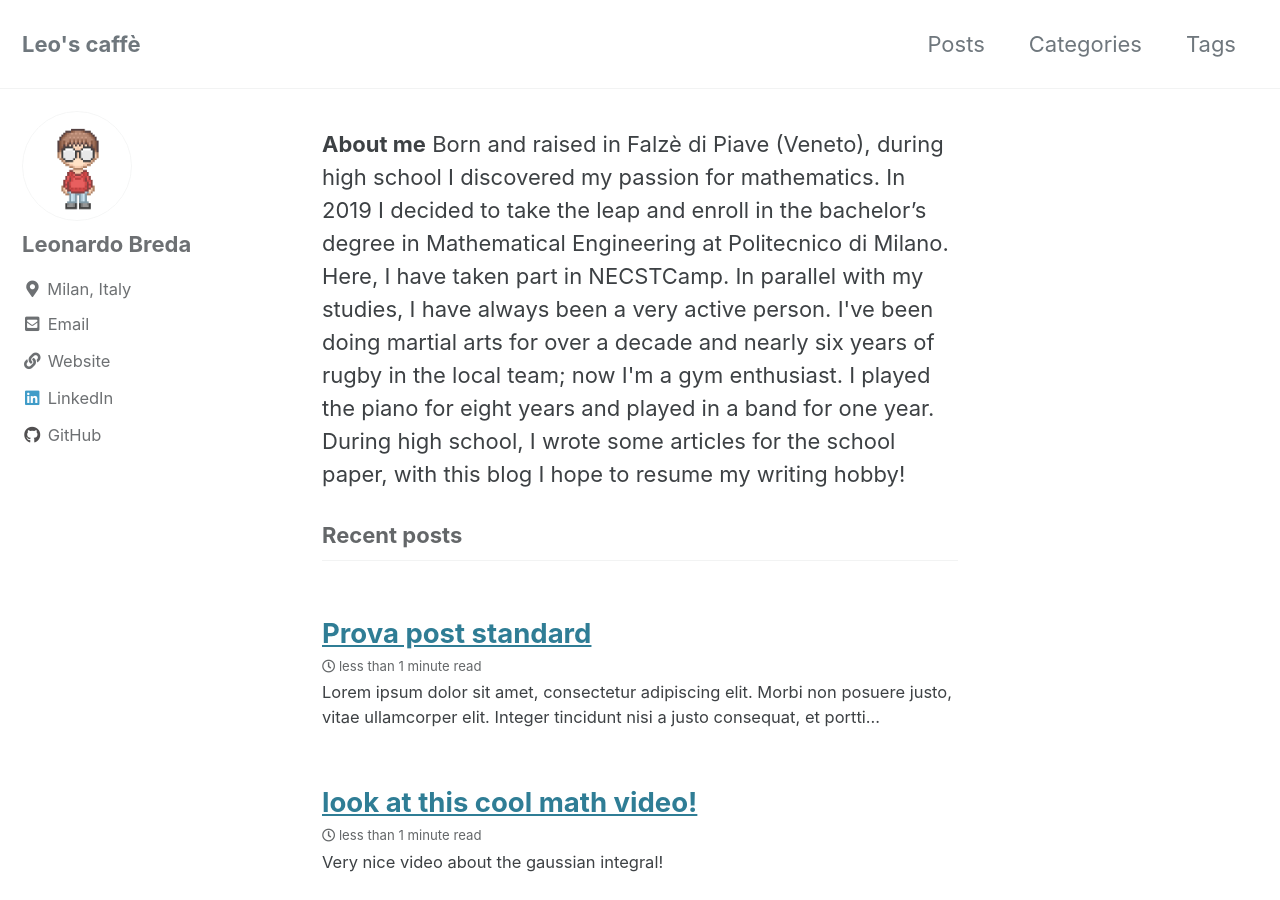
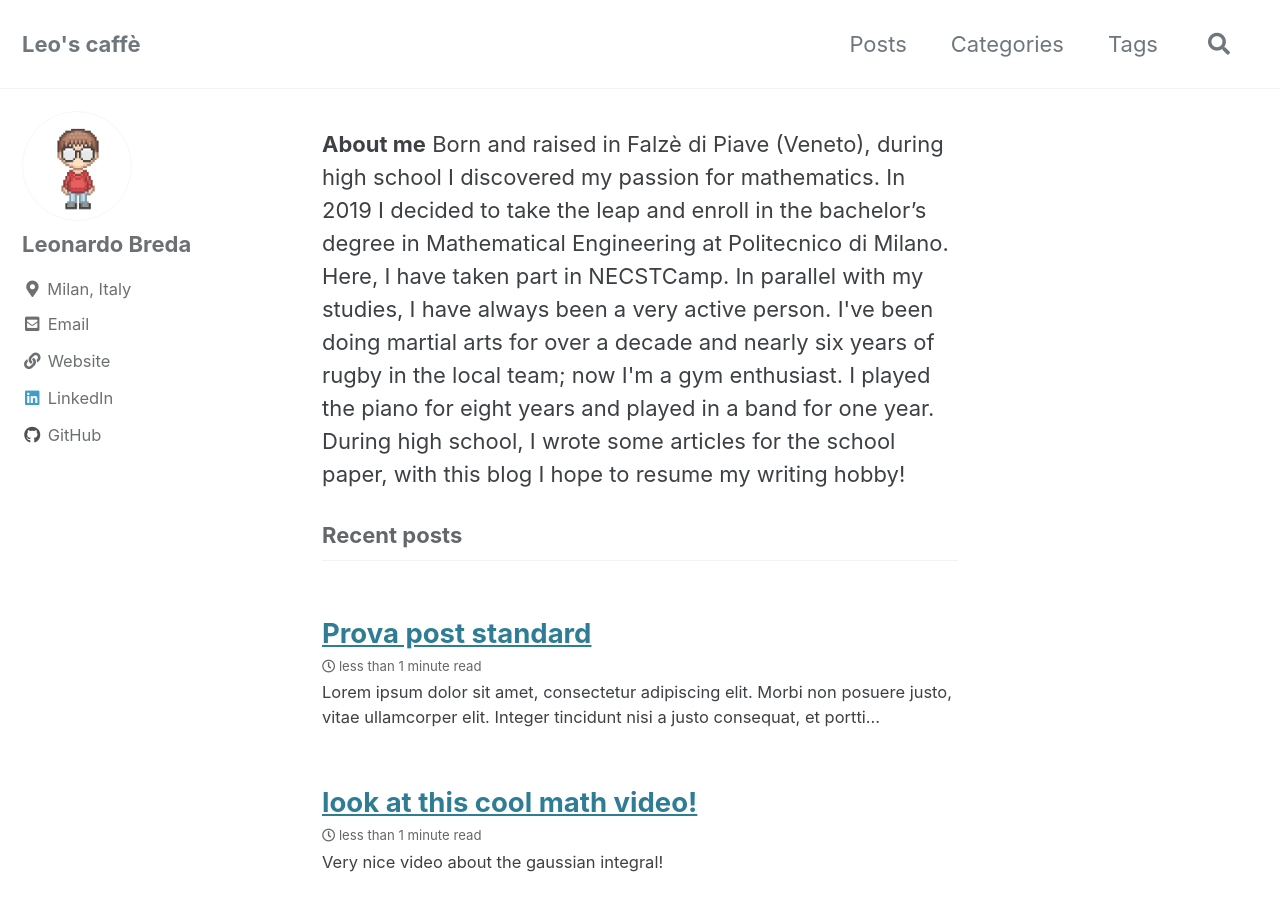
Before and after one commit to leo-breda/leo-breda.github.io, a Jekyll site: the page built from index.html, in a window 1280 px wide and 900 px high. Built offline with Jekyll 4.4.1, drawn with Linux system fonts in a browser that asks for light colours; cached includes are drawn as plain includes; the list of posts is cut into pages by our own code.

```diff
--- a/_config.yml
+++ b/_config.yml
@@ -58,11 +58,11 @@ reCaptcha:
 atom_feed:
   path                   : # blank (default) uses feed.xml
   hide                   : # true, false (default)
-search                   : # true, false (default)
+search                   : true #, false (default)
 search_full_content      : # true, false (default)
 search_provider          : # lunr (default), algolia, google
 lunr:
-  search_within_pages    : # true, false (default)
+  search_within_pages    : true #, false (default)
 algolia:
   application_id         : # YOUR_APPLICATION_ID
   index_name             : # YOUR_INDEX_NAME
```
